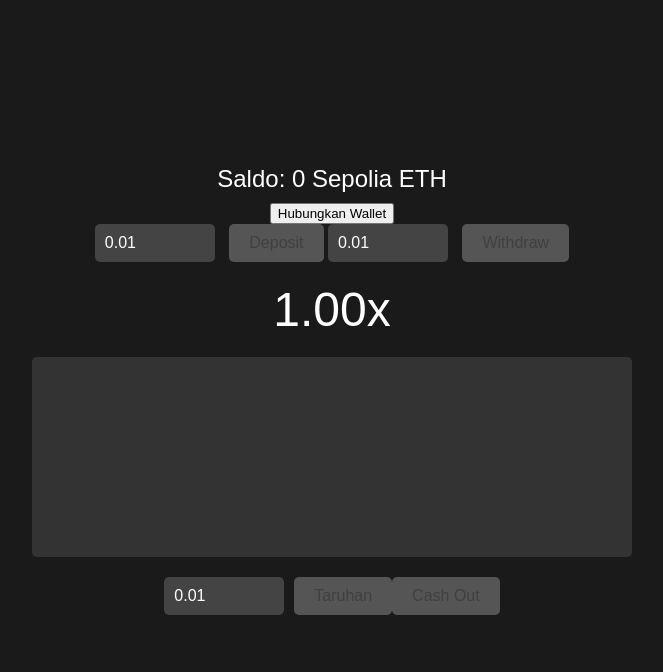
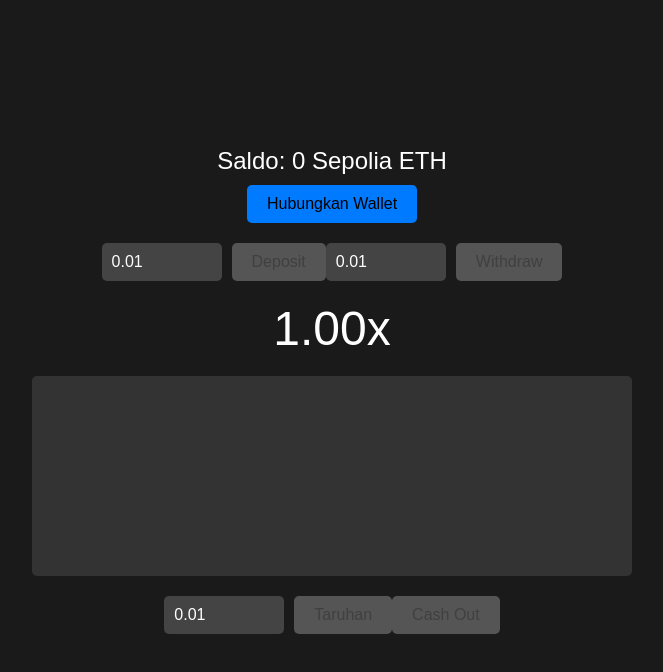
Before and after one commit to LATIF10/project-tesnet-game-crash, a website: page public/index.html in a window 1280 px wide. Shown: the whole page, without its empty margins (308-971 px from the left). Drawn offline with nearby package versions, Linux system fonts and the light colour scheme; no server answers.

Commit message:
Update styles.css

```diff
--- a/public/styles.css
+++ b/public/styles.css
@@ -19,6 +19,32 @@ body {
 .balance {
     font-size: 24px;
     margin-bottom: 10px;
+}
+
+.wallet-section {
+    margin-bottom: 20px;
+}
+
+.wallet-btn {
+    padding: 10px 20px;
+    font-size: 16px;
+    background-color: #007bff;
+    border: none;
+    border-radius: 5px;
+    cursor: pointer;
+}
+
+.wallet-address {
+    margin-top: 10px;
+    font-size: 14px;
+    word-break: break-all;
+}
+
+.deposit-withdraw-section {
+    display: flex;
+    justify-content: center;
+    align-items: center;
+    margin: 20px 0;
 }
 
 .multiplier {
```
